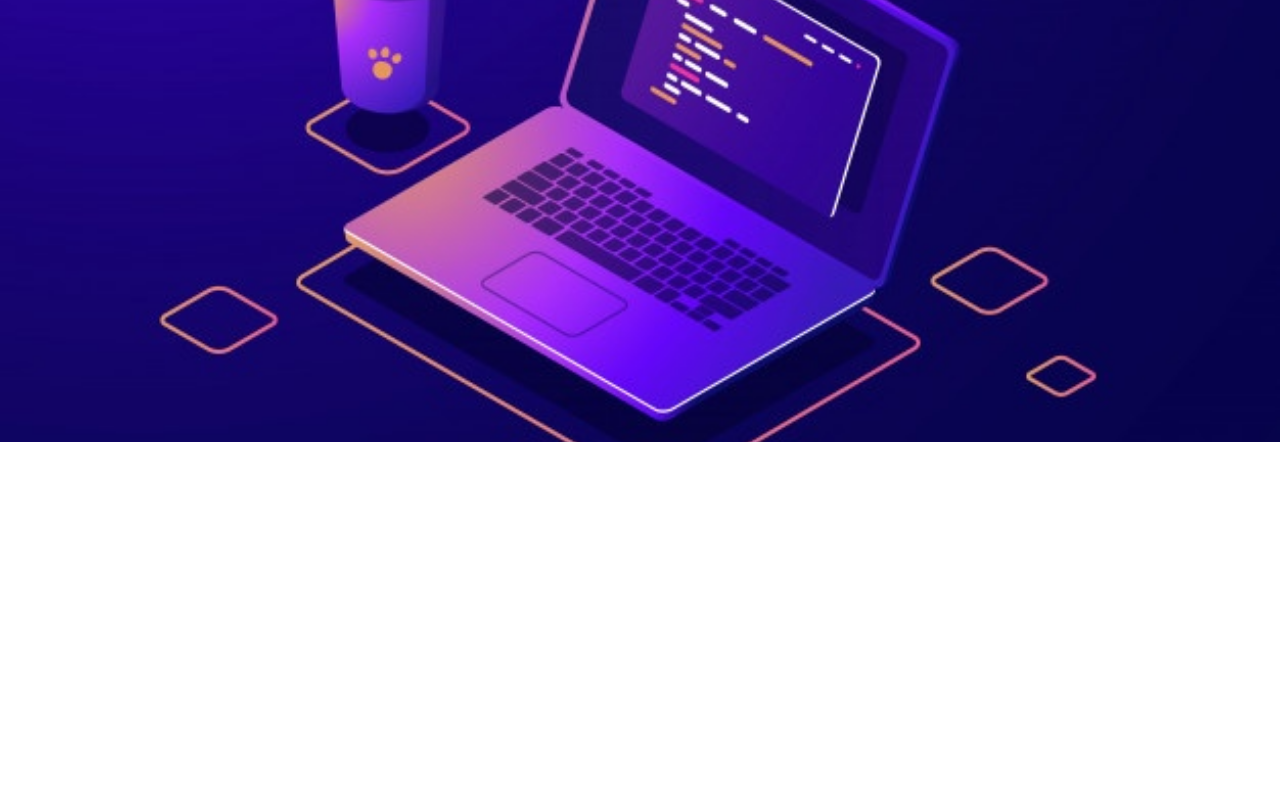
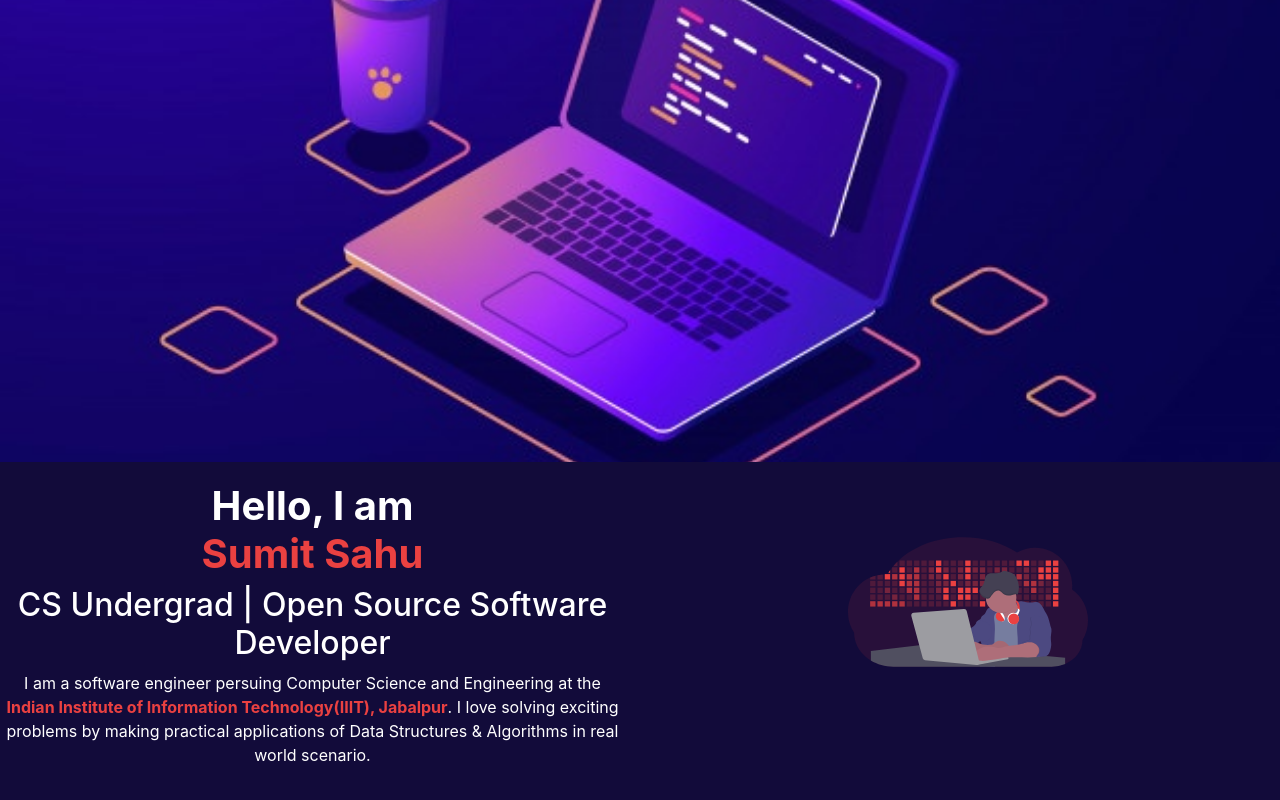
Before and after one commit to Sumit-Sahu/Sumit-Sahu.github.io, a React (Create React App) app: page / in a window 1280 px wide. Shown: the part 298-1098 px from the top of the page. Before the commit the page ends 800 px from the top, so only its background shows below. Built offline with nearby package versions, Linux system fonts and the light colour scheme.

Commit message:
add about section

```diff
--- a/src/App.css
+++ b/src/App.css
@@ -90,3 +90,18 @@ header .typed {
   font-weight: bold;
   display: inline-block;
 }
+
+.about {
+  background-color: rgb(18, 11, 58);
+  padding-bottom: 30px;
+  padding-top: 20px;
+}
+
+.about .about-text {
+  color: white;
+}
+
+.about .profile-pic {
+  height: 30vh;
+  width: 30vh;
+}
--- a/src/App.js
+++ b/src/App.js
@@ -3,12 +3,14 @@ import './App.css';
 import Navbar from './component/navbar'
 import Home from './component/home'
 import Header from './component/header'
+import About from './component/about'
 
 function App() {
   return (
     <div className="App">
       <Navbar />
       <Header />
+      <About />
     </div>
 
   );
--- a/src/component/about.jsx
+++ b/src/component/about.jsx
@@ -1,11 +1,24 @@
 import React from 'react';
-import Navbar from './navbar'
+import Navbar from './navbar';
+import image from '../img/developer.svg'
 class About extends React.Component {
+    constructor(props) {
+        super(props);
+
+    }
     render(){
         return (
             <>
-           < Navbar/>
-            <h1>hello</h1>
+            <div className = 'about row'>
+                <div className = 'about-text col-md-6 col-sm-6 col-xs-12 '>
+                    <h1><strong>Hello, I am<br/><span style = {{color: '#ea4141'}}>Sumit Sahu</span></strong></h1>
+                    <h2><h2>CS Undergrad | Open Source Software Developer</h2></h2>
+                    <p>I am a software engineer persuing Computer Science and Engineering at the <span style={{color: '#ea4141'}}><strong>Indian Institute of Information Technology(IIIT), Jabalpur</strong></span>. I love solving exciting problems by making practical applications of Data Structures &amp; Algorithms in real world scenario.</p>
+                </div>
+                <div className= 'profile  col-md-6 col-sm-6 col-xs-12'>
+                    <img class = 'profile-pic' src={image} alt="developer image"/>
+                </div>
+            </div>
             </>
         );
     }
--- a/src/index.js
+++ b/src/index.js
@@ -1,6 +1,6 @@
 import React from 'react';
 import ReactDOM from 'react-dom';
-// import '../node_modules/bootstrap/dist/css/bootstrap.min.css'
+import '../node_modules/bootstrap/dist/css/bootstrap.min.css'
 import './index.css';
 import App from './App';
 import * as serviceWorker from './serviceWorker';
```
Also changed, not shown: src/img/developer.svg (added), src/logo.svg (deleted).
